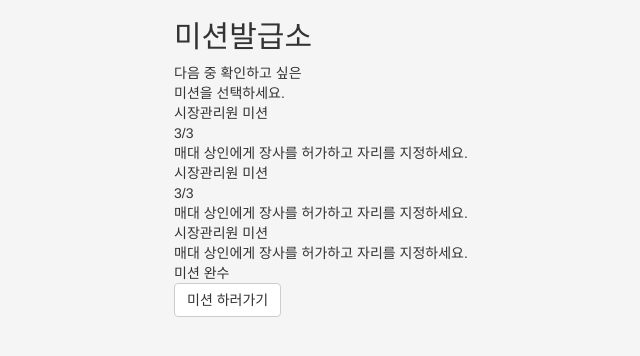
After one commit to nol-collabo/nolquest-web, a Node server app: template views/mission_issue_check.html.pug in a window 1280 px wide. The commit adds this page. Shown: the top 356 px of the page, without its empty margins (106-746 px from the left). Run offline with Node 20, Linux system fonts and the light colour scheme; the template is opened without the code that fills it, so the values that code supplies are empty; style sheets or scripts are compiled from the project's sources; some web fonts are replaced.

Commit message:
[add] mission_issue_check.html

```diff
--- /dev/null
+++ b/views/mission_issue_check.html.pug
@@ -0,0 +1,40 @@
+extends layout
+
+block content
+  #mission
+    .container.mission-check
+      .mission__title
+        h2 미션발급소
+      .mission__sub-title
+        |다음 중 확인하고 싶은
+        br
+        |미션을 선택하세요.
+      .mission-check__boxes
+        .mission-check__box
+          .mission-check__box--header
+            .title 시장관리원 미션
+            .count
+              |3/3
+            //- #{done} / #{total}
+          .mission-check__box--body
+            |매대 상인에게 장사를 허가하고 자리를 지정하세요.
+        .mission-check__box
+          .mission-check__box--header
+            .title 시장관리원 미션
+            .count
+              |3/3
+            //- #{done} / #{total}
+          .mission-check__box--body
+            |매대 상인에게 장사를 허가하고 자리를 지정하세요.
+        .mission-check__box.done
+          .mission-check__box--header
+            .title 시장관리원 미션
+            //- .count
+            //-   |3 / 3
+            //- #{done} / #{total}
+          .mission-check__box--body
+            |매대 상인에게 장사를 허가하고 자리를 지정하세요.
+          .mission-check__box--footer
+            |미션 완수
+      .mission__button
+        button.btn.btn-default 미션 하러가기
--- a/views/mission_issue_check_loading.html.pug
+++ b/views/mission_issue_check_loading.html.pug
@@ -2,6 +2,6 @@ extends layout
 
 block content
   #mission
-    .container.mission-check
+    .container.mission-check.loading
       .mission-check__title
         h2 미션발급소
```
